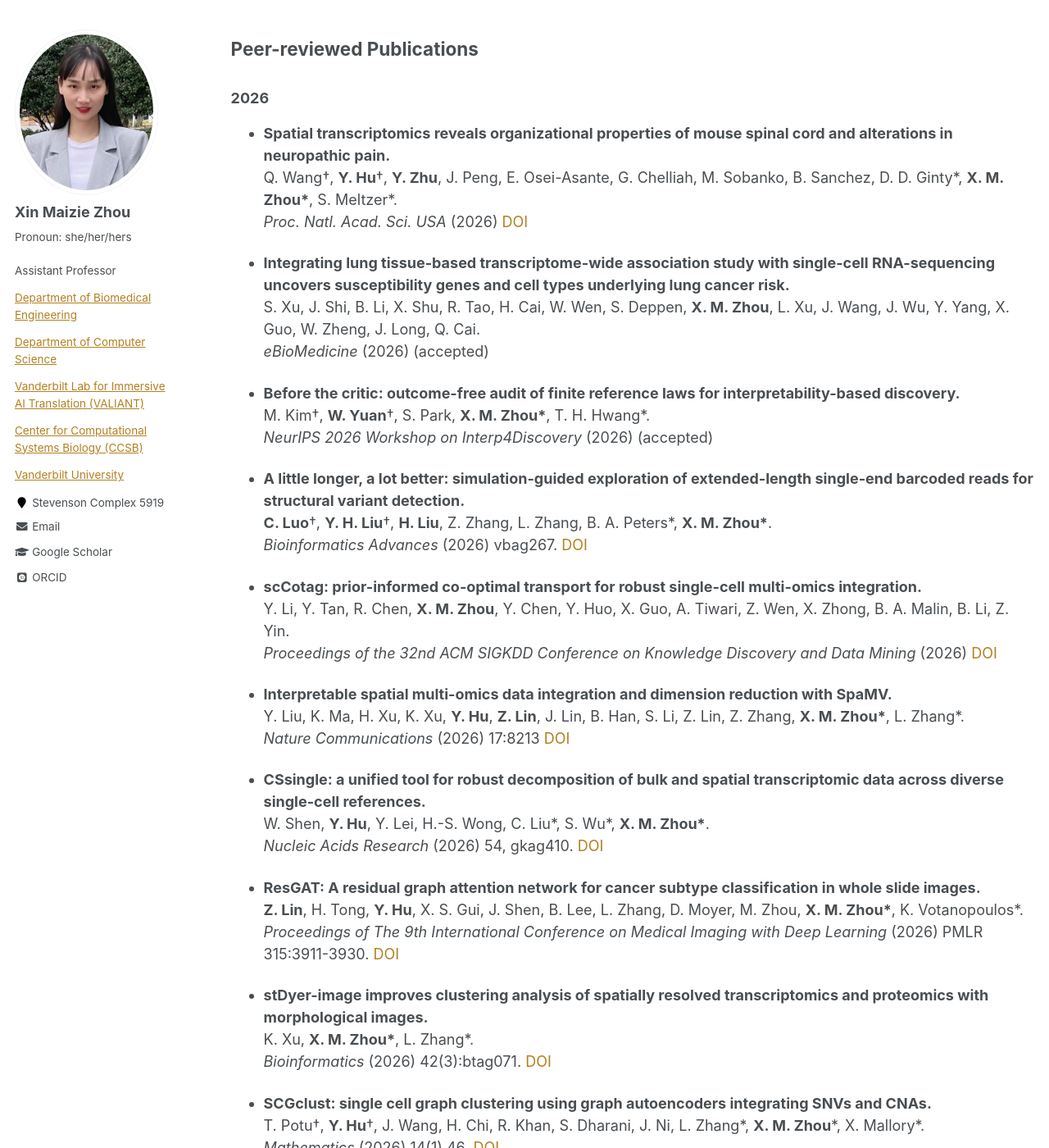
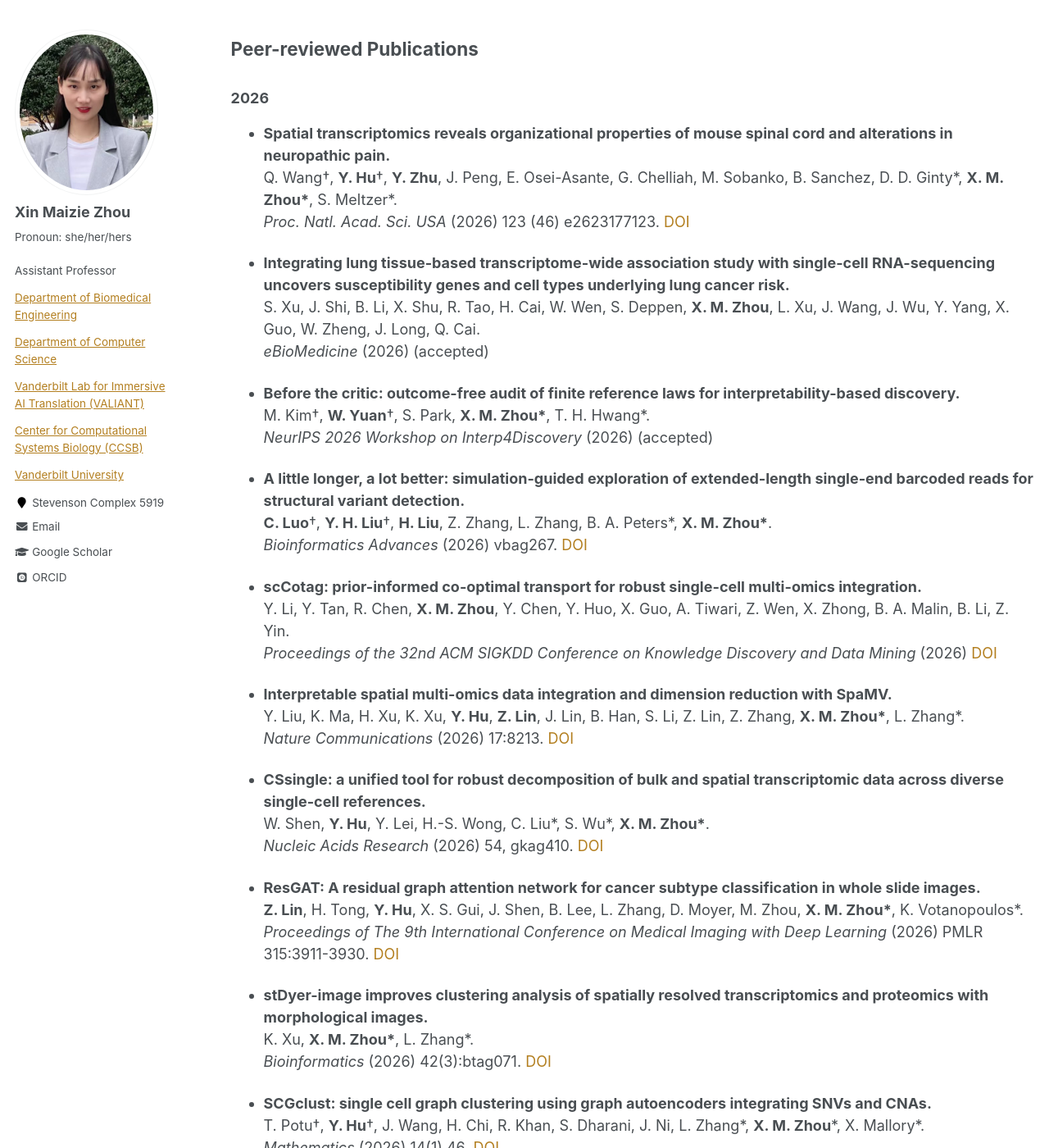
Before and after one commit to maiziezhoulab/Maiziezhoulab.github.io, a Jekyll site: the page built from _pages/publications.md, in a window 1280 px wide and 1400 px high, scrolled down 1644 px. Shown: the whole window at 82% size. Built offline with Jekyll 4.4.1, drawn with Linux system fonts in a browser that asks for light colours; some web fonts are replaced.

Commit message:
Update publications.md

```diff
--- a/_pages/publications.md
+++ b/_pages/publications.md
@@ -71,7 +71,7 @@ Used Xin Maizie Zhou (X. M. Zhou) for publications after 2022.
 ### 2026
 - **Spatial transcriptomics reveals organizational properties of mouse spinal cord and alterations in neuropathic pain.**
   Q. Wang†, **Y. Hu**†, **Y. Zhu**, J. Peng, E. Osei-Asante, G. Chelliah, M. Sobanko, B. Sanchez, D. D. Ginty\*, **X. M. Zhou\***, S. Meltzer\*.
-  _Proc. Natl. Acad. Sci. USA_ (2026) [DOI](https://doi.org/10.1073/pnas.2623177123)
+  _Proc. Natl. Acad. Sci. USA_ (2026) 123 (46) e2623177123. [DOI](https://doi.org/10.1073/pnas.2623177123)
 
 - **Integrating lung tissue-based transcriptome-wide association study with single-cell RNA-sequencing uncovers susceptibility genes and cell types underlying lung cancer risk.**
   S. Xu, J. Shi, B. Li, X. Shu, R. Tao, H. Cai, W. Wen, S. Deppen, **X. M. Zhou**, L. Xu, J. Wang, J. Wu, Y. Yang, X. Guo, W. Zheng, J. Long, Q. Cai.
@@ -91,7 +91,7 @@ Used Xin Maizie Zhou (X. M. Zhou) for publications after 2022.
 
 - **Interpretable spatial multi-omics data integration and dimension reduction with SpaMV.**
    Y. Liu, K. Ma, H. Xu, K. Xu, **Y. Hu**, **Z. Lin**, J. Lin, B. Han, S. Li, Z. Lin, Z. Zhang, **X. M. Zhou\***, L. Zhang\*.
-  _Nature Communications_ (2026) 17:8213 [DOI](https://doi.org/10.1038/s41467-026-74718-1)
+  _Nature Communications_ (2026) 17:8213. [DOI](https://doi.org/10.1038/s41467-026-74718-1)
 
 - **CSsingle: a unified tool for robust decomposition of bulk and spatial transcriptomic data across diverse single-cell references.**
   W. Shen, **Y. Hu**, Y. Lei, H.-S. Wong, C. Liu\*, S. Wu\*, **X. M. Zhou\***.
```
